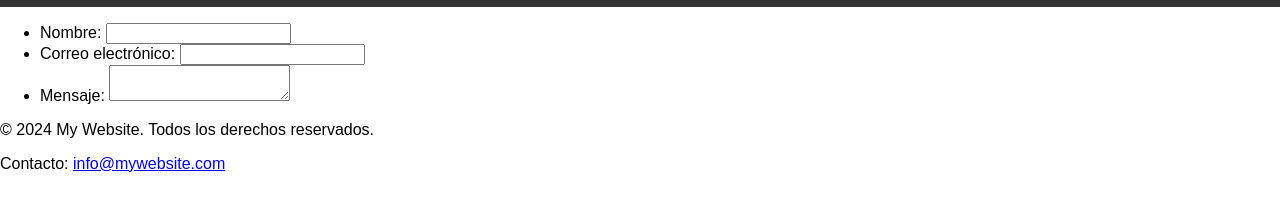
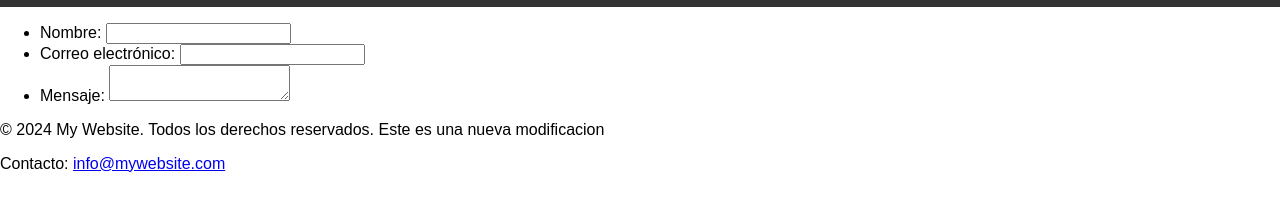
Before and after one commit to Ja1meHG/GitflowAct, a plain HTML site: page index.html in a window 1280 px wide. Shown: the part 41-252 px from the top of the page. Drawn offline with Linux system fonts and the light colour scheme.

Commit message:
Guardar cambios antes de inicializar Git Flow

```diff
--- a/index.html
+++ b/index.html
@@ -42,7 +42,7 @@
     </form>
 
     <footer>
-        <p>&copy; 2024 My Website. Todos los derechos reservados.</p>
+        <p>&copy; 2024 My Website. Todos los derechos reservados. Este es una nueva modificacion</p>
         <p>Contacto: <a href="mailto:info@mywebsite.com">info@mywebsite.com</a></p>
     </footer>
 </body>
```
